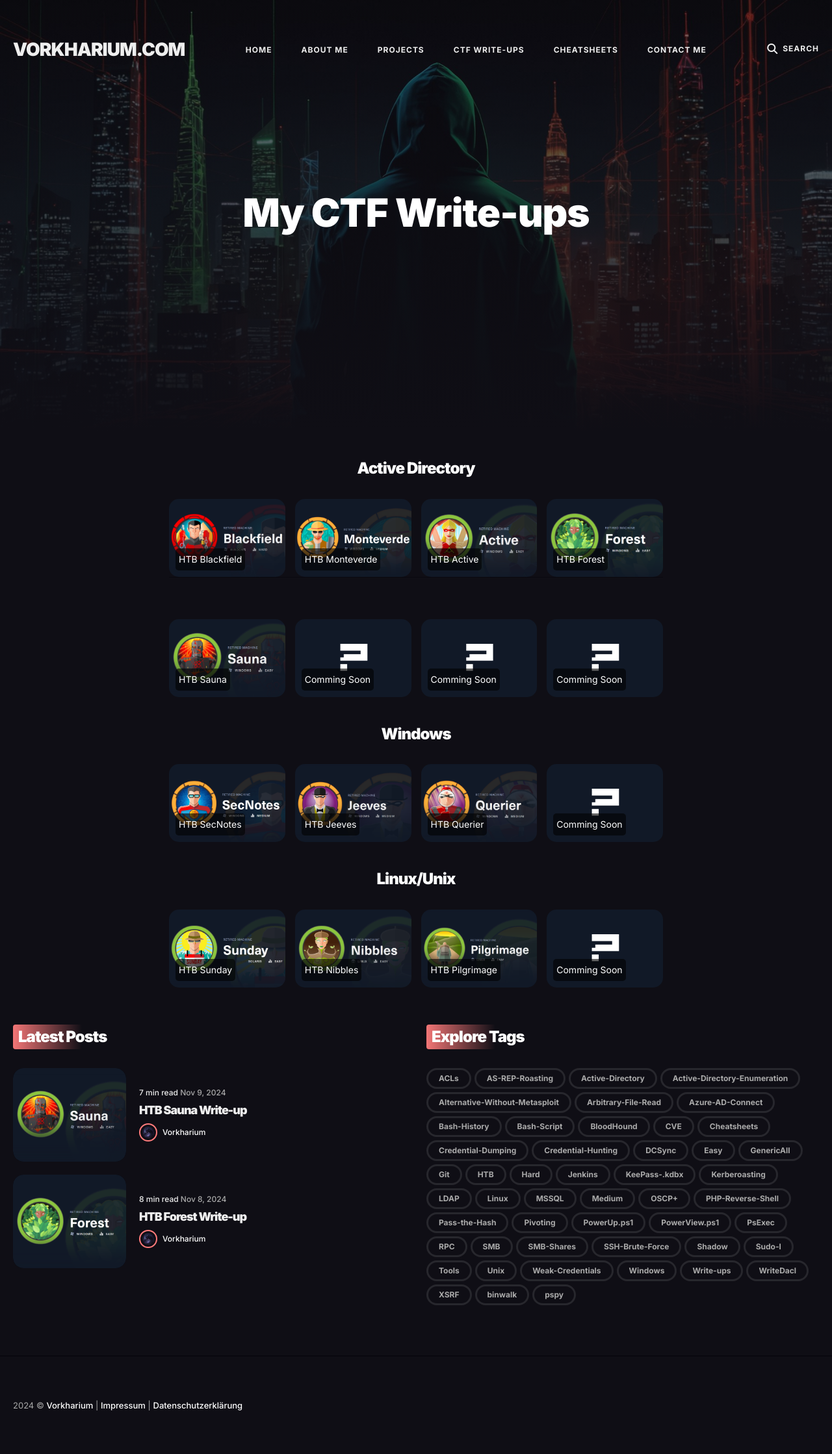
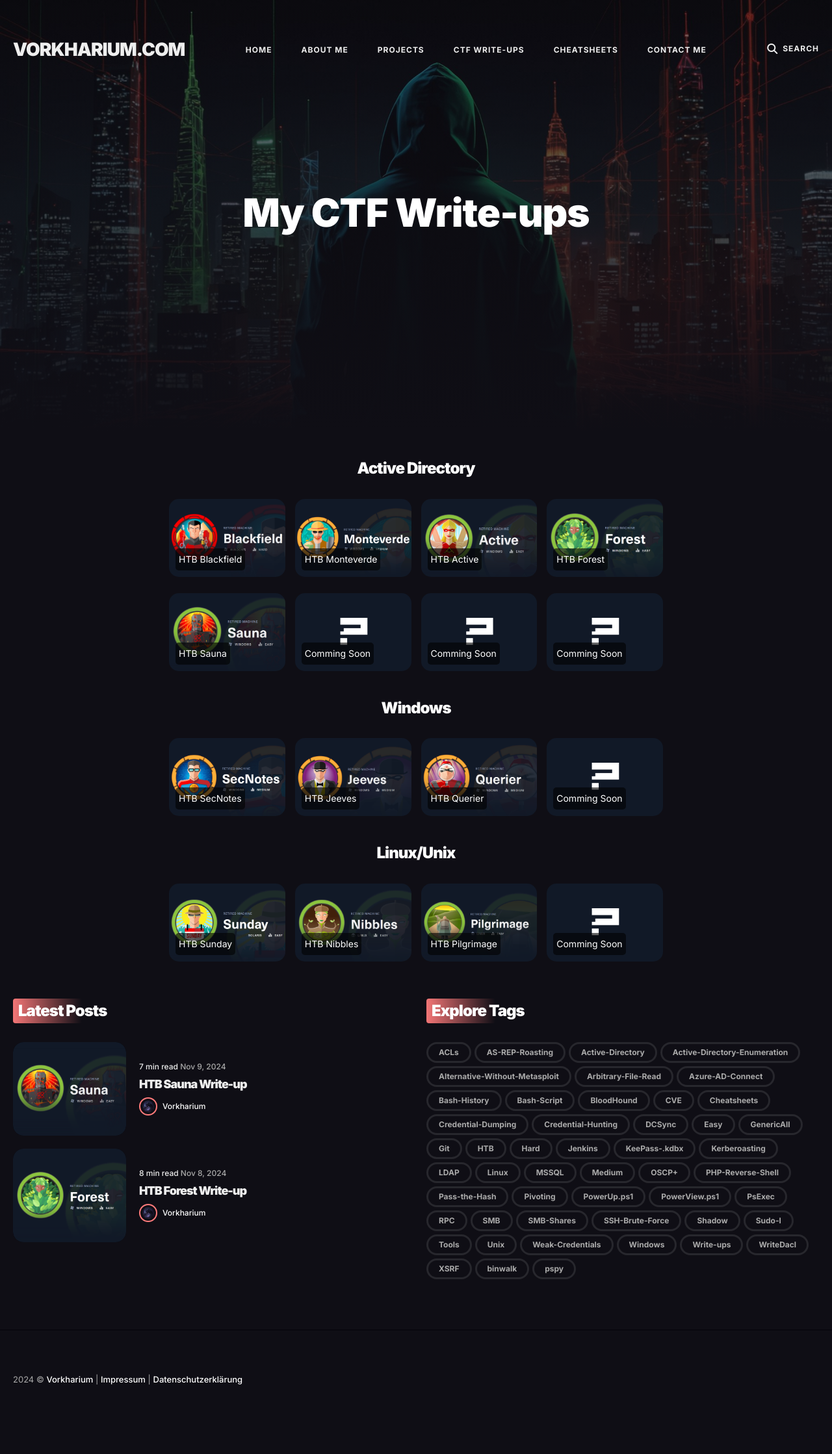
Before and after one commit to Vorkharium/vorkharium.github.io, a Jekyll site: the page built from _pages/write-ups.md, in a window 1280 px wide. Shown: the whole page at 65% size. Built offline with Jekyll 4.4.1, drawn with Linux system fonts in a browser that asks for light colours; after the commit the page ends 2198 px from its top, so only the background shows below that.

Commit message:
Update write-ups.md

```diff
--- a/_pages/write-ups.md
+++ b/_pages/write-ups.md
@@ -59,7 +59,7 @@ image: '/images/01.jpg'
     </div>
 </div>
 
-<hr style="border: 0px solid #ffffff; margin-top: 0px;">
+<div style="height: 10px;"></div>
 
 <div style="display: flex; justify-content: center; gap: 15px; margin-top: 15px;">
     <div style="position: relative; display: inline-block;">
```
